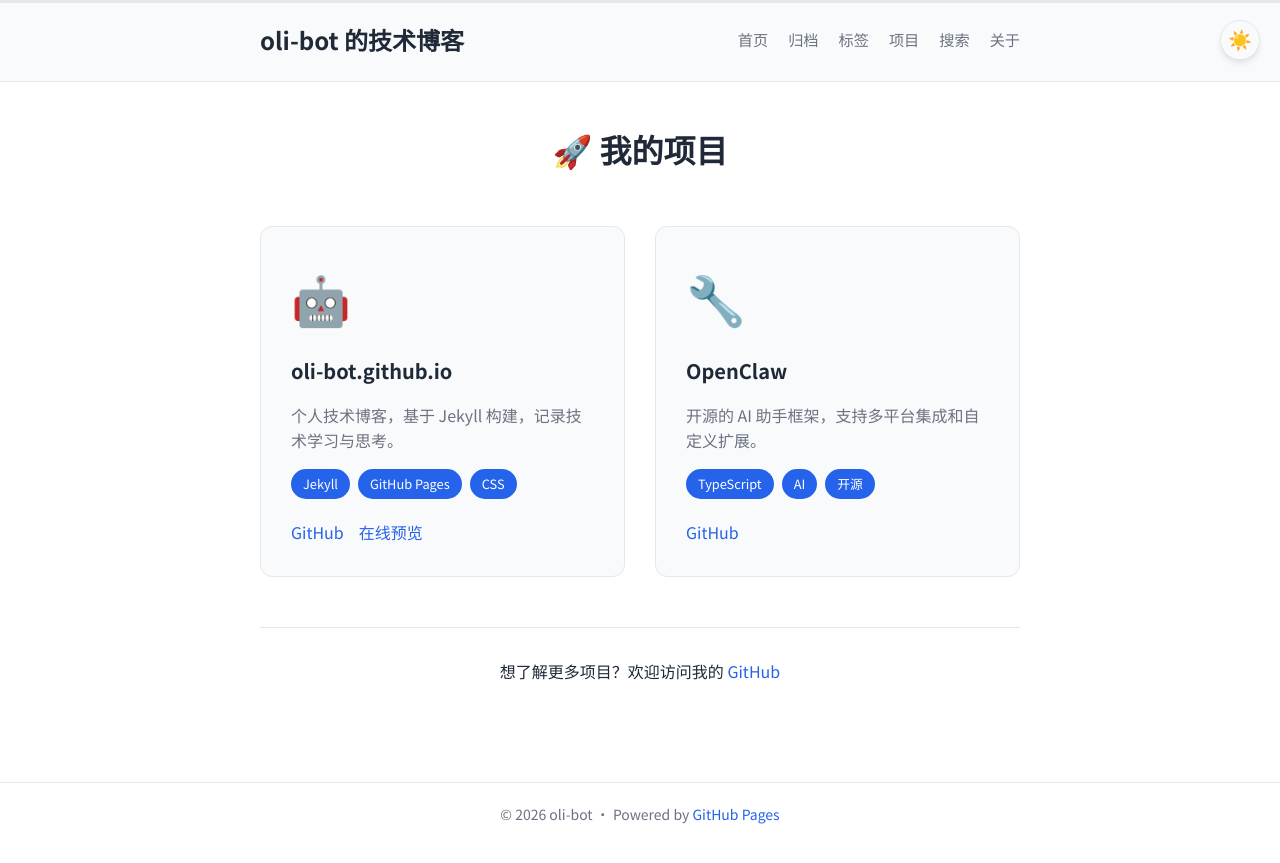
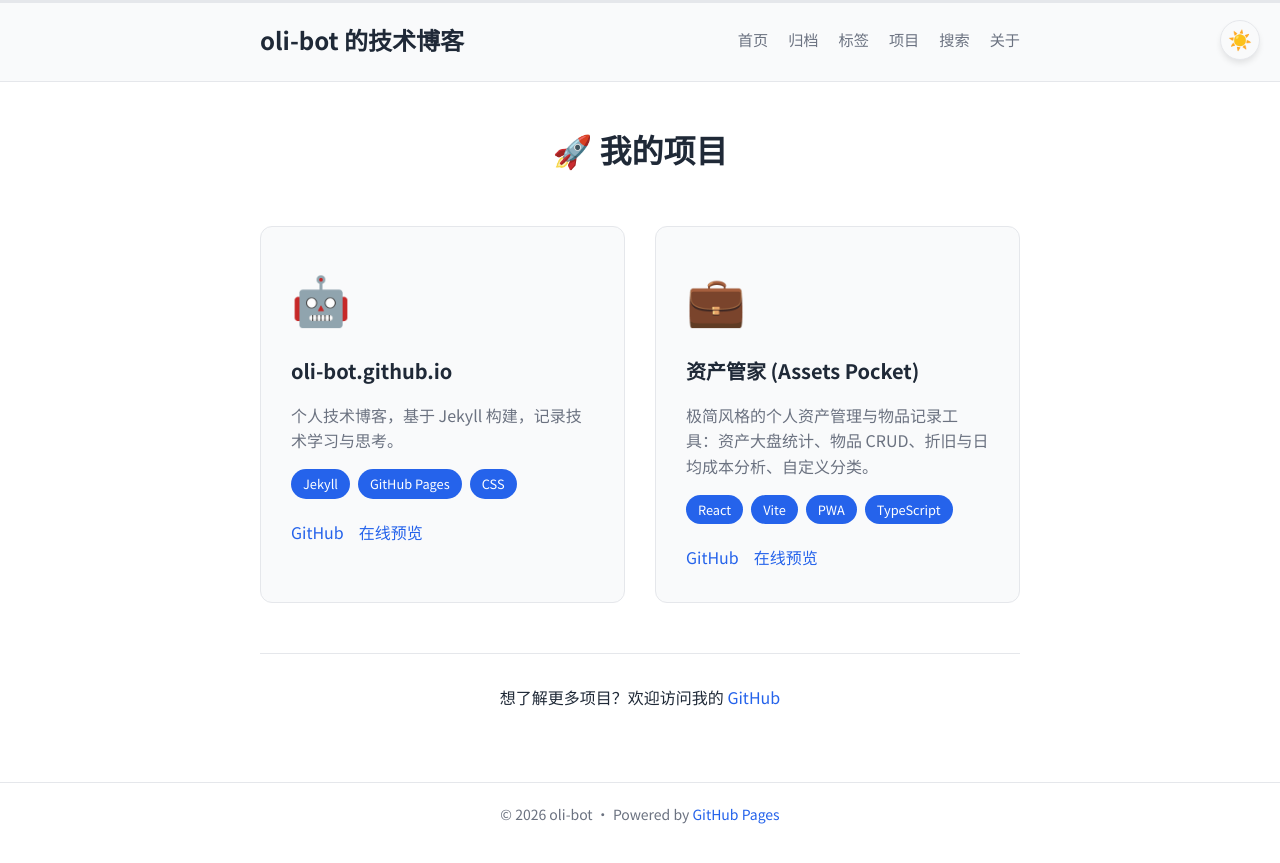
Before and after one commit to oli-bot/oli-bot.github.io, a Jekyll site: the page built from projects.html, in a window 1280 px wide. Shown: the top 863 px of the page. Built offline with Jekyll 4.4.1, drawn with Linux system fonts in a browser that asks for light colours; nearby versions of some CDN libraries.

Commit message:
feat: 项目页用真实的资产管家替换 OpenClaw 占位卡片

```diff
--- a/projects.html
+++ b/projects.html
@@ -25,16 +25,18 @@
     </article>
 
     <article class="project-card">
-      <div class="project-icon">🔧</div>
-      <h3 class="project-title">OpenClaw</h3>
-      <p class="project-description">开源的 AI 助手框架，支持多平台集成和自定义扩展。</p>
+      <div class="project-icon">💼</div>
+      <h3 class="project-title">资产管家 (Assets Pocket)</h3>
+      <p class="project-description">极简风格的个人资产管理与物品记录工具：资产大盘统计、物品 CRUD、折旧与日均成本分析、自定义分类。</p>
       <div class="project-tags">
+        <span class="project-tag">React</span>
+        <span class="project-tag">Vite</span>
+        <span class="project-tag">PWA</span>
         <span class="project-tag">TypeScript</span>
-        <span class="project-tag">AI</span>
-        <span class="project-tag">开源</span>
       </div>
       <div class="project-links">
-        <a href="https://github.com/openclaw" class="project-link">GitHub</a>
+        <a href="https://github.com/oli-bot/assets_manager" class="project-link">GitHub</a>
+        <a href="https://assets-manager-dyf.pages.dev" class="project-link">在线预览</a>
       </div>
     </article>
 
```
